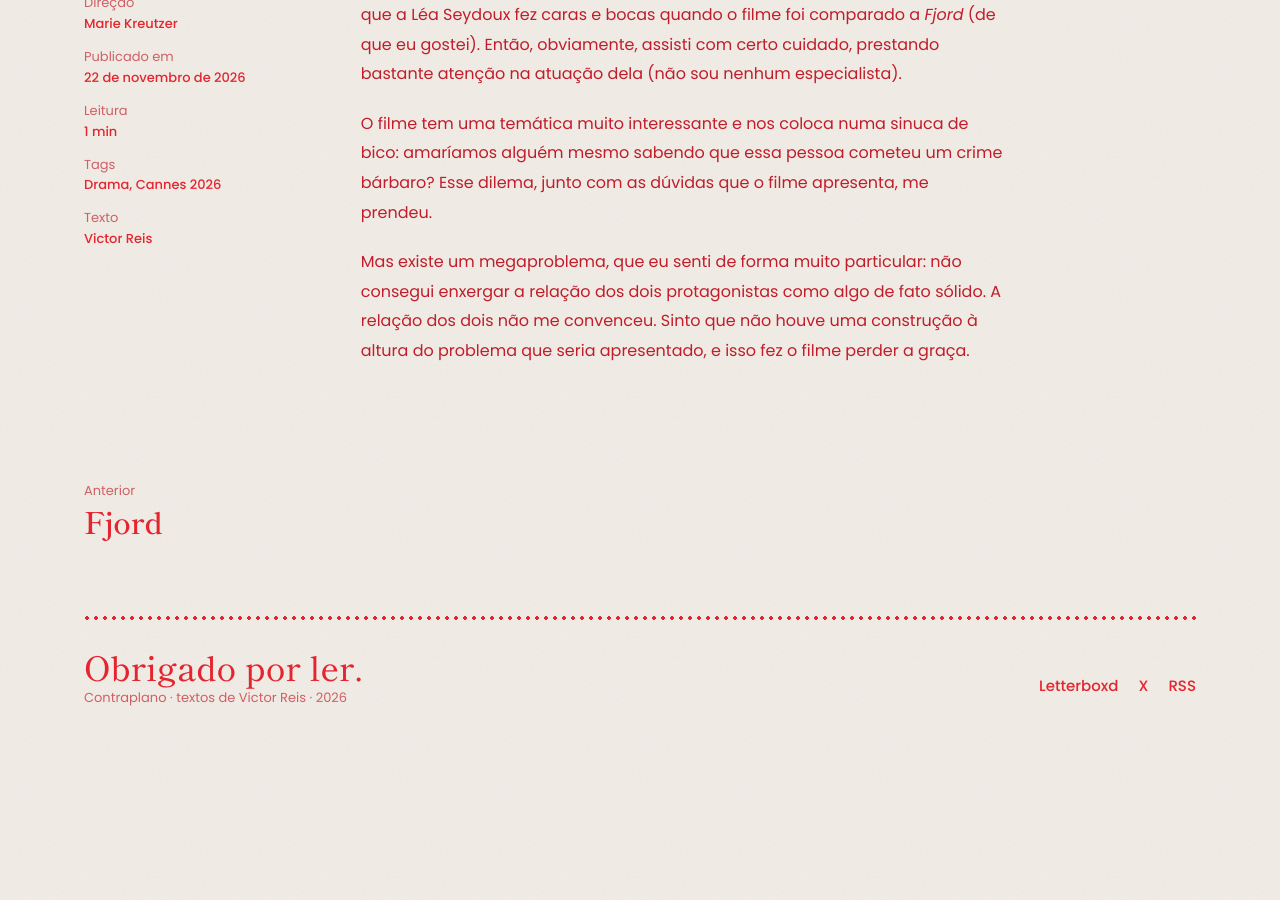
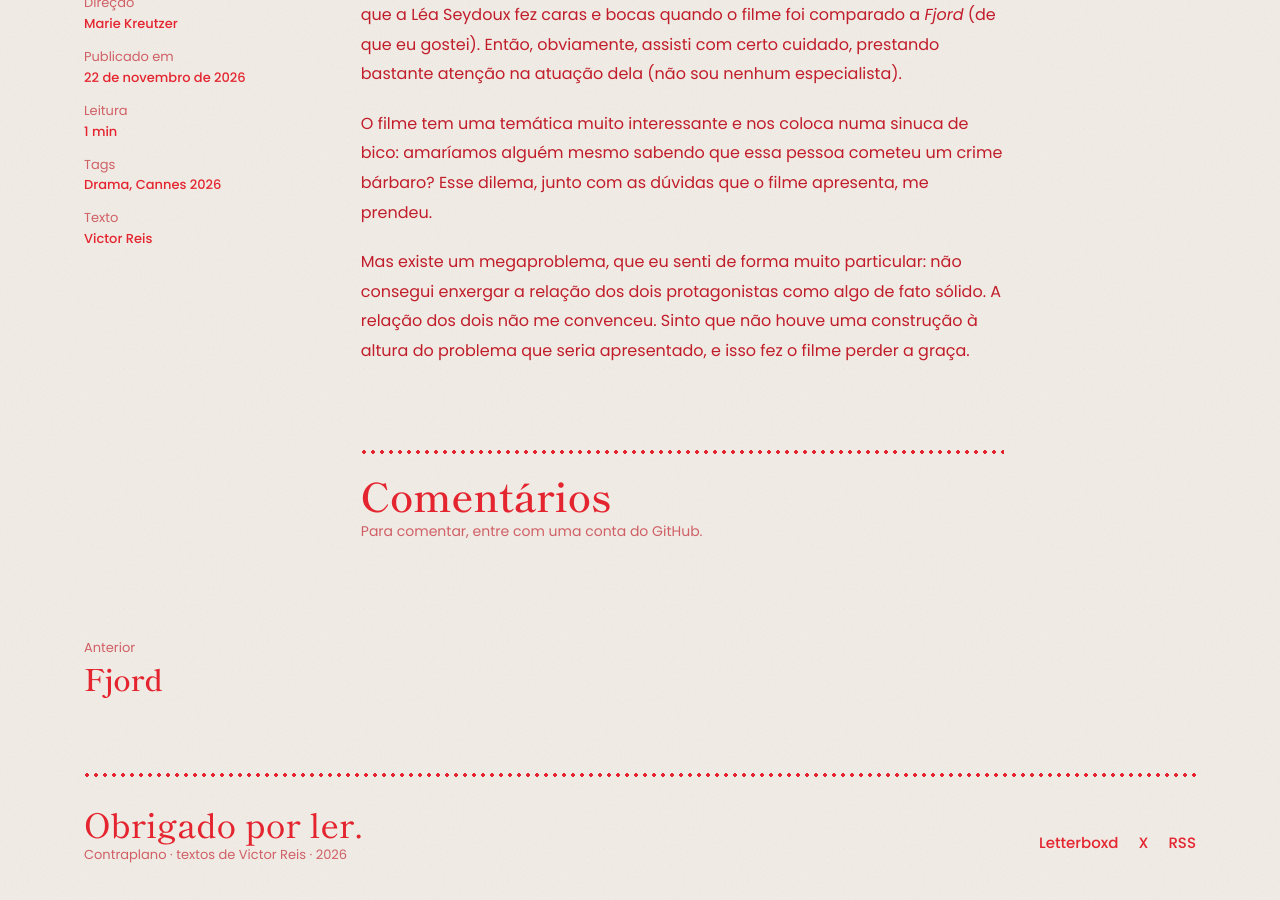
Before and after one commit to contraplanoblog/contraplanoblog.github.io, a Jekyll site: the page built from _posts/2026-11-22-gentle-monster-e-a-sinuca-de-bico.md, in a window 1280 px wide and 900 px high, scrolled down 779 px. Built offline with Jekyll 4.4.1, drawn with Linux system fonts in a browser that asks for light colours; comment, search, counter and statistics services are not loaded; before the commit the page ends 1522 px from its top, so only the background shows below that; part of the change alters nothing that is shown.

Commit message:
Liga os comentários (giscus)
Co-Authored-By: Claude Opus 5.5 <noreply@anthropic.com>
Claude-Session: https://claude.ai/code/session_01AwQiS8BeAxtDHcqU8hJsdG

```diff
--- a/_config.yml
+++ b/_config.yml
@@ -26,9 +26,9 @@ goatcounter: ""
 # Comentários (giscus): não precisa mexer
 giscus:
   repo: contraplanoblog/contraplanoblog.github.io
-  repo_id: ""
+  repo_id: "R_kgDOV37CYA"
   category: Announcements
-  category_id: ""
+  category_id: "DIC_kwDOV37CYM4DLwJc"
 
 # Texto da página Sobre fica no arquivo sobre.md
 
```
